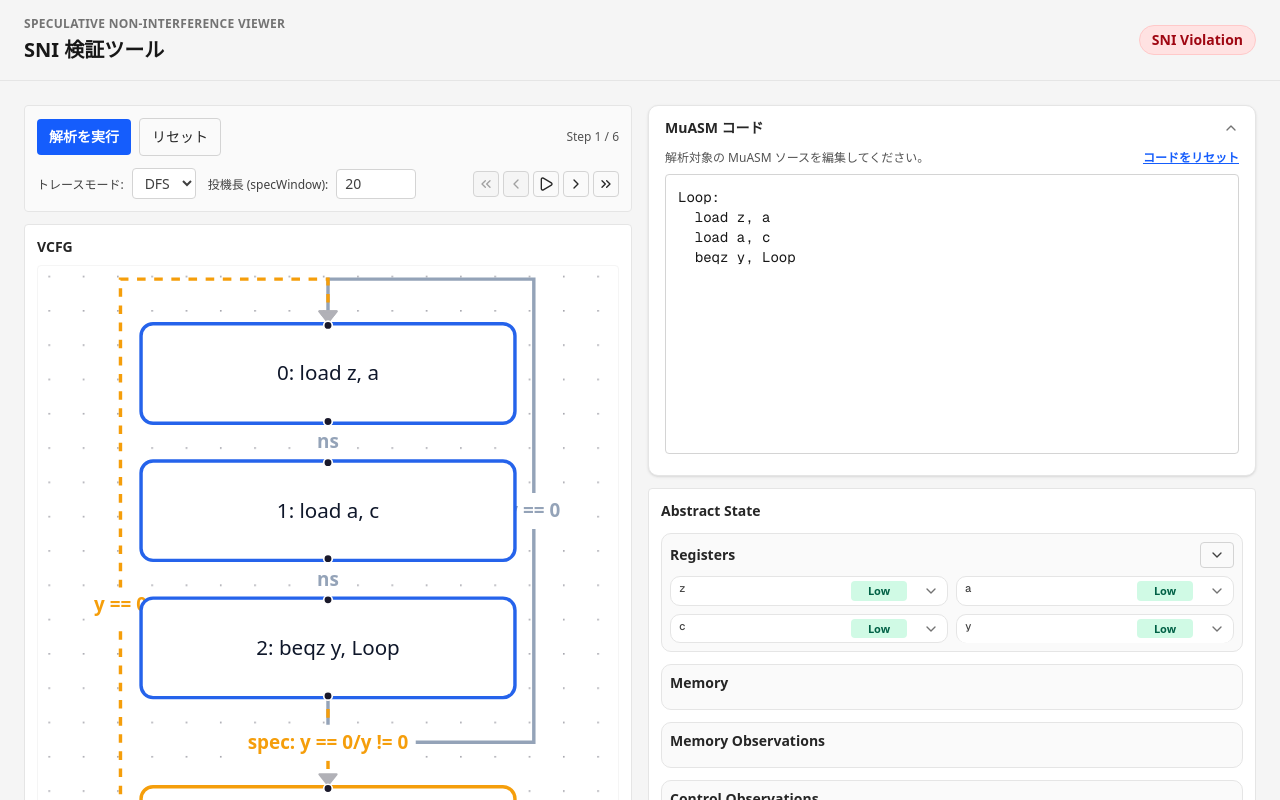
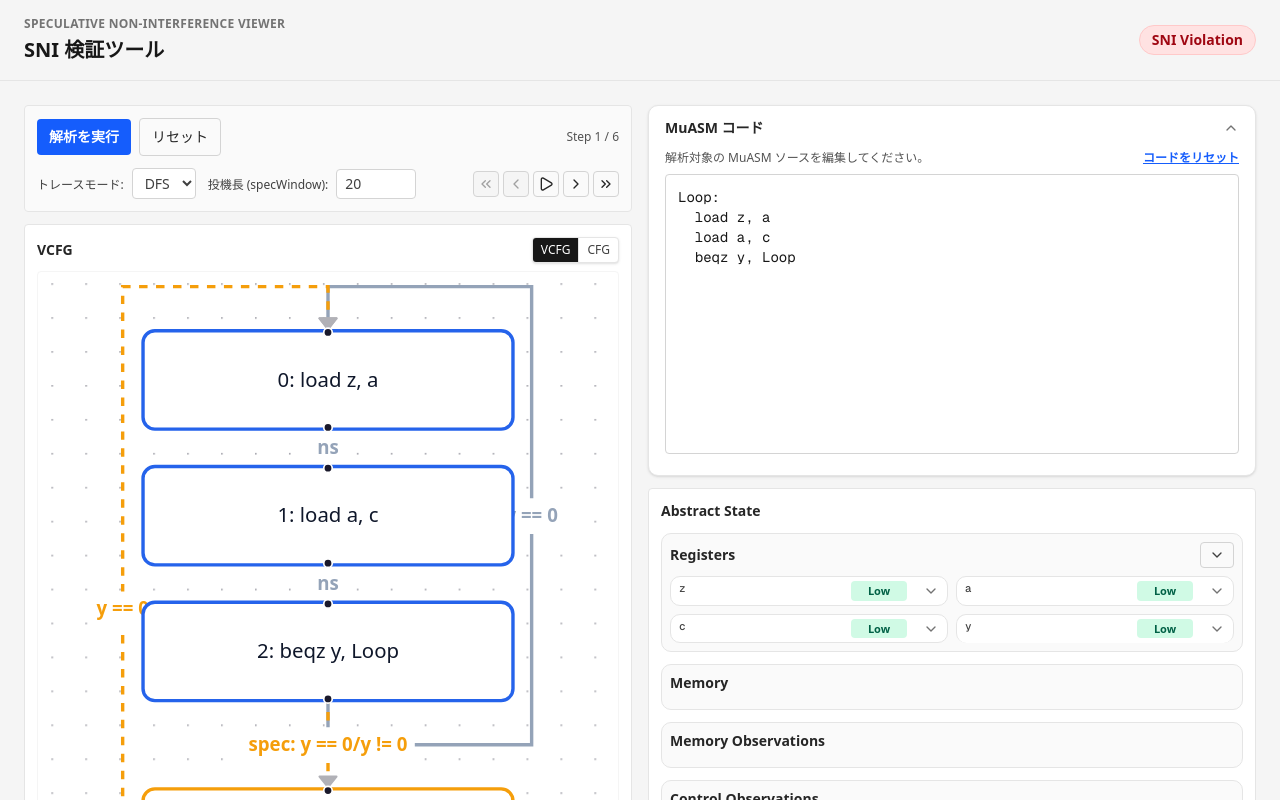
Before and after one commit to taisii/SNI-visualizer, a Next.js app: page / in a window 1280 px wide. Both pictures are taken after a click on the button "解析を実行". Shown: the top 800 px of the page. Built offline with nearby package versions, Linux system fonts and the light colour scheme.

Commit message:
feat: Add CFG visualization and allow toggling between VCFG and CFG views.

```diff
--- a/app/(analysis)/features/visualization/VCFGView.tsx
+++ b/app/(analysis)/features/visualization/VCFGView.tsx
@@ -14,6 +14,7 @@ import {
 } from "@xyflow/react";
 import "@xyflow/react/dist/style.css";
 import { useCallback, useEffect, useMemo, useRef } from "react";
+import type { ReactNode } from "react";
 import ELK from "elkjs/lib/elk.bundled.js";
 import type { ElkEdgeSection, ElkExtendedEdge } from "elkjs";
 import type { StaticGraph, TraceStep } from "@/lib/analysis-schema";
@@ -30,6 +31,8 @@ type Props = {
   graph: StaticGraph | null;
   activeNodeId: string | null;
   activeMode?: TraceStep["executionMode"];
+  title?: string;
+  actionSlot?: ReactNode;
 };
 
 const fitViewOptions: FitViewOptions<VisualizationNode> = {
@@ -129,7 +132,13 @@ function toEdges(graph: StaticGraph): VisualizationEdge[] {
   });
 }
 
-export function VCFGView({ graph, activeNodeId, activeMode }: Props) {
+export function VCFGView({
+  graph,
+  activeNodeId,
+  activeMode,
+  title = "VCFG",
+  actionSlot,
+}: Props) {
   const fallbackNodes = useMemo(() => (graph ? toNodes(graph) : []), [graph]);
   const fallbackEdges = useMemo(() => (graph ? toEdges(graph) : []), [graph]);
   const nodeById = useMemo(() => {
@@ -266,7 +275,8 @@ export function VCFGView({ graph, activeNodeId, activeMode }: Props) {
   return (
     <div className="flex h-full flex-col gap-2 rounded border border-neutral-200 bg-white p-3">
       <div className="flex items-center justify-between">
-        <div className="text-sm font-semibold text-neutral-800">VCFG</div>
+        <div className="text-sm font-semibold text-neutral-800">{title}</div>
+        {actionSlot ?? null}
       </div>
       <div className="flex-1 min-h-[420px] w-full rounded border border-neutral-100">
         <ReactFlow<VisualizationNode, VisualizationEdge>
--- /dev/null
+++ b/app/(analysis)/features/visualization/deriveDisplayGraph.ts
@@ -0,0 +1,17 @@
+import { toCFG } from "@/lib/analysis-schema/to-cfg";
+import type { StaticGraph } from "@/lib/analysis-schema";
+
+export type GraphViewMode = "vcfg" | "cfg";
+
+/**
+ * UI で表示するグラフを選択するための純粋関数。
+ * 依存を最小化し、UI からは mode だけ渡せば良い形にする。
+ */
+export function deriveDisplayGraph(
+  graph: StaticGraph | null,
+  mode: GraphViewMode,
+): StaticGraph | null {
+  if (!graph) return null;
+  if (mode === "cfg") return toCFG(graph);
+  return graph;
+}
--- a/app/(analysis)/page.tsx
+++ b/app/(analysis)/page.tsx
@@ -10,6 +10,10 @@ import { StateViewer } from "./features/visualization/StateViewer";
 import { VCFGView } from "./features/visualization/VCFGView";
 import { analyze } from "./features/analysis-runner/services/analyze";
 import { deriveControlState } from "./features/controls/control-state";
+import {
+  deriveDisplayGraph,
+  type GraphViewMode,
+} from "./features/visualization/deriveDisplayGraph";
 import type {
   AnalysisError,
   AnalysisResult,
@@ -35,6 +39,7 @@ export default function Home() {
   const [isLoading, setIsLoading] = useState(false);
   const [traceMode, setTraceMode] = useState<TraceMode>("single-path");
   const [specWindow, setSpecWindow] = useState(20);
+  const [graphView, setGraphView] = useState<GraphViewMode>("vcfg");
   const pendingBfsRetryRef = useRef(false);
   const lastWarningsToastRef = useRef<string | null>(null);
 
@@ -45,6 +50,10 @@ export default function Home() {
   const controlState = useMemo(
     () => deriveControlState(result, currentStep),
     [result, currentStep],
+  );
+  const displayGraph = useMemo(
+    () => deriveDisplayGraph(result?.graph ?? null, graphView),
+    [result?.graph, graphView],
   );
   const warnings = result?.warnings ?? null;
   const warningsSignature = useMemo(
@@ -207,6 +216,7 @@ export default function Home() {
     setAnalysisError(undefined);
     setCurrentStep(0);
     setIsAutoPlay(false);
+    setGraphView("vcfg");
     resetWarningsToast(lastWarningsToastRef);
   };
 
@@ -254,9 +264,38 @@ export default function Home() {
           </div>
           <div className="flex flex-1 flex-col gap-2">
             <VCFGView
-              graph={result?.graph ?? null}
+              graph={displayGraph}
               activeNodeId={activeStep?.nodeId ?? null}
               activeMode={activeStep?.executionMode}
+              title={graphView === "cfg" ? "CFG" : "VCFG"}
+              actionSlot={
+                <div className="inline-flex overflow-hidden rounded border border-neutral-200 bg-white text-xs font-medium text-neutral-700 shadow-sm">
+                  <button
+                    type="button"
+                    className={`px-2 py-1 transition ${
+                      graphView === "vcfg"
+                        ? "bg-neutral-900 text-white"
+                        : "hover:bg-neutral-100"
+                    }`}
+                    onClick={() => setGraphView("vcfg")}
+                    disabled={!result}
+                  >
+                    VCFG
+                  </button>
+                  <button
+                    type="button"
+                    className={`border-l border-neutral-200 px-2 py-1 transition ${
+                      graphView === "cfg"
+                        ? "bg-neutral-900 text-white"
+                        : "hover:bg-neutral-100"
+                    }`}
+                    onClick={() => setGraphView("cfg")}
+                    disabled={!result}
+                  >
+                    CFG
+                  </button>
+                </div>
+              }
             />
           </div>
         </section>
--- /dev/null
+++ b/lib/analysis-schema/to-cfg.ts
@@ -0,0 +1,21 @@
+import type { StaticGraph } from "./index";
+
+/**
+ * VCFG から spec ノードと spec エッジを取り除き、通常 CFG 部分だけを抽出するユーティリティ。
+ * 入力は不変として扱い、新しい StaticGraph を返す。
+ * 依存は型だけに留めているので、不要になればファイルごと削除しやすい。
+ */
+export function toCFG(graph: StaticGraph): StaticGraph {
+  const nsNodes = graph.nodes.filter((n) => n.type === "ns");
+  const nsNodeIds = new Set(nsNodes.map((n) => n.id));
+
+  const nsEdges = graph.edges.filter(
+    (e) => e.type === "ns" && nsNodeIds.has(e.source) && nsNodeIds.has(e.target),
+  );
+
+  // ノード・エッジともに浅いコピーを返し、元のグラフを汚さない
+  return {
+    nodes: nsNodes.map((n) => ({ ...n })),
+    edges: nsEdges.map((e) => ({ ...e })),
+  };
+}
```
Also changed, not shown: 2 other files (tests, documents, lock files or other folders).
